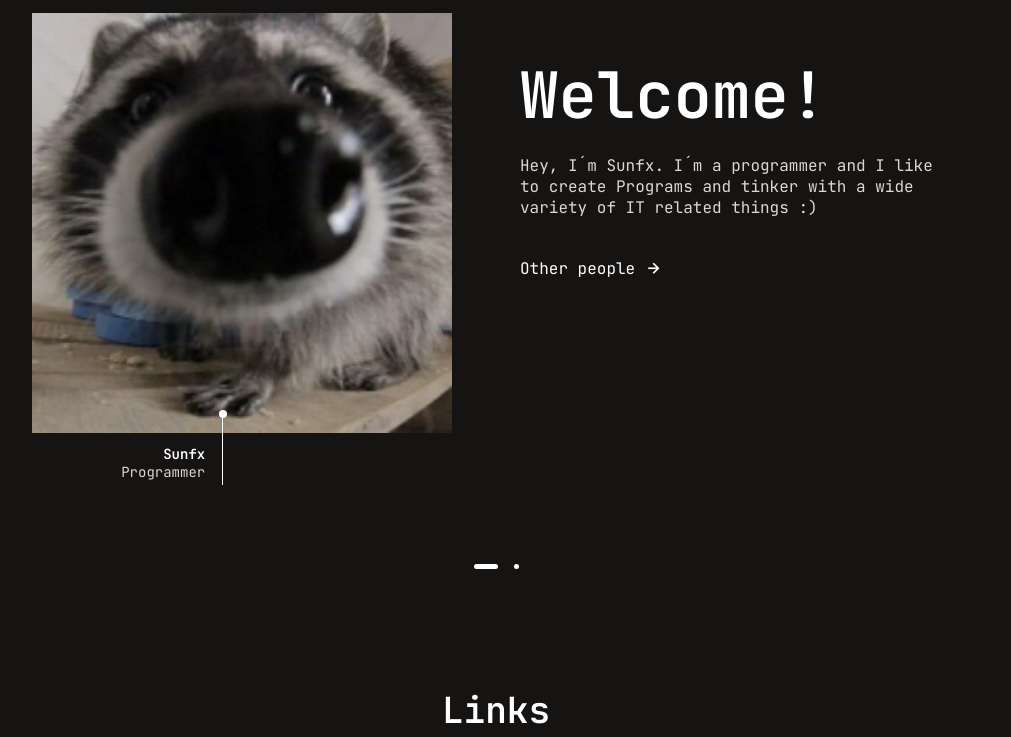
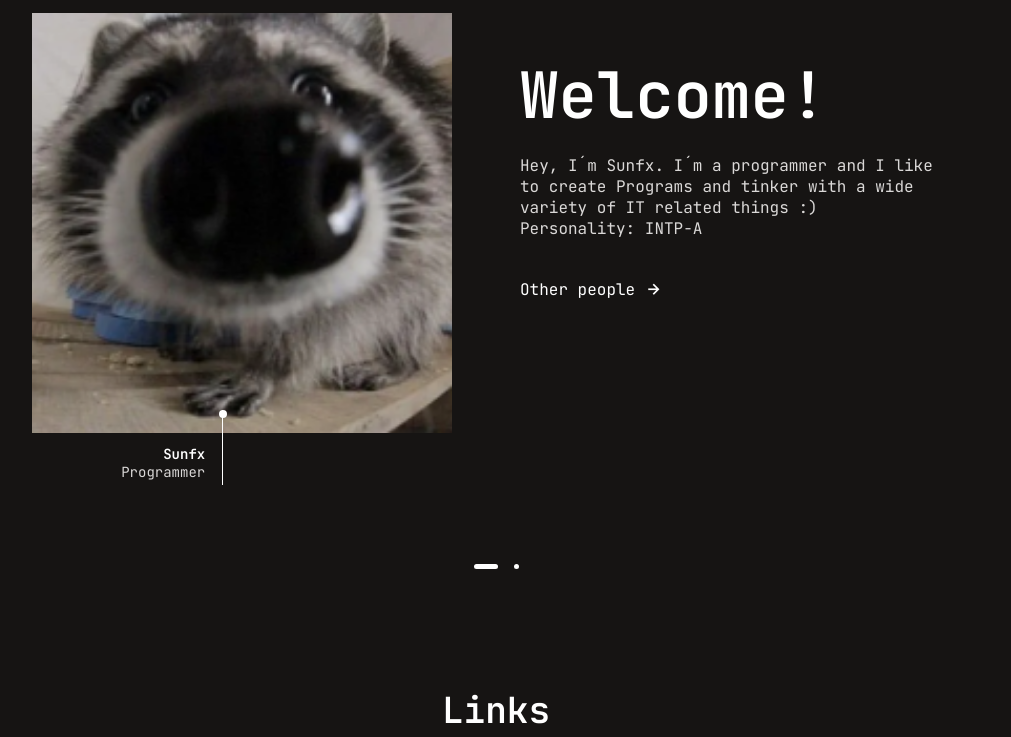
Before and after one commit to SunfxDEV/SunfxDEV.github.io, a plain HTML site: page index.html in a window 1280 px wide. Shown: the part 83-820 px from the top of the page, without its empty margins (144-1155 px from the left). Drawn offline with nearby package versions, Linux system fonts and the light colour scheme.

Commit message:
Update index.html

```diff
--- a/index.html
+++ b/index.html
@@ -53,7 +53,7 @@
                                 </div>
                                 <div class="home__data">
                                     <h1 class="home__title">Welcome!</h1>
-                                    <p class="home__description">Hey, I´m Sunfx. I´m a programmer and I like to create Programs and tinker with a wide variety of IT related things :)</p>
+                                    <p class="home__description">Hey, I´m Sunfx. I´m a programmer and I like to create Programs and tinker with a wide variety of IT related things :) <br>Personality: INTP-A</p>
                                     </p>
                                     <div class="home__buttons">
                                         <a href="#" class="button--link button--flex">Other people <i class='bx bx-right-arrow-alt button__icon'></i></a>
```
